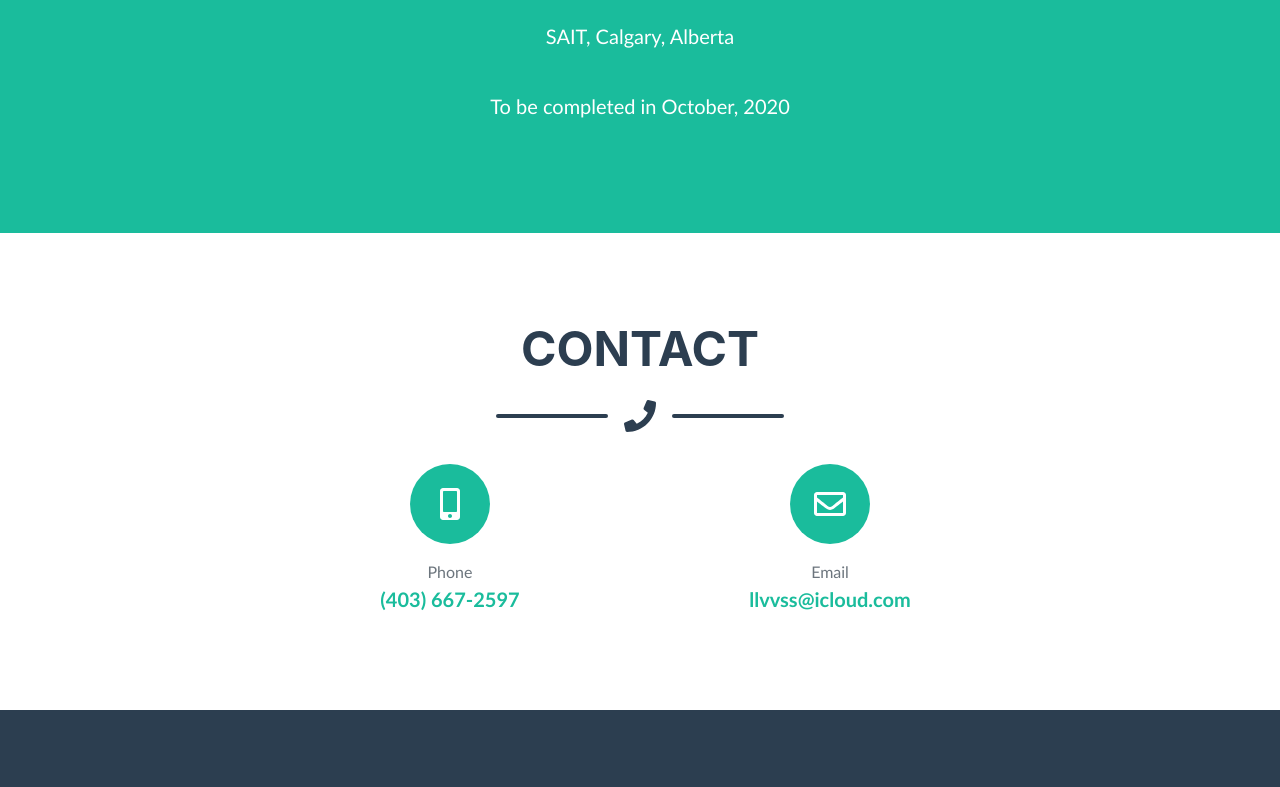
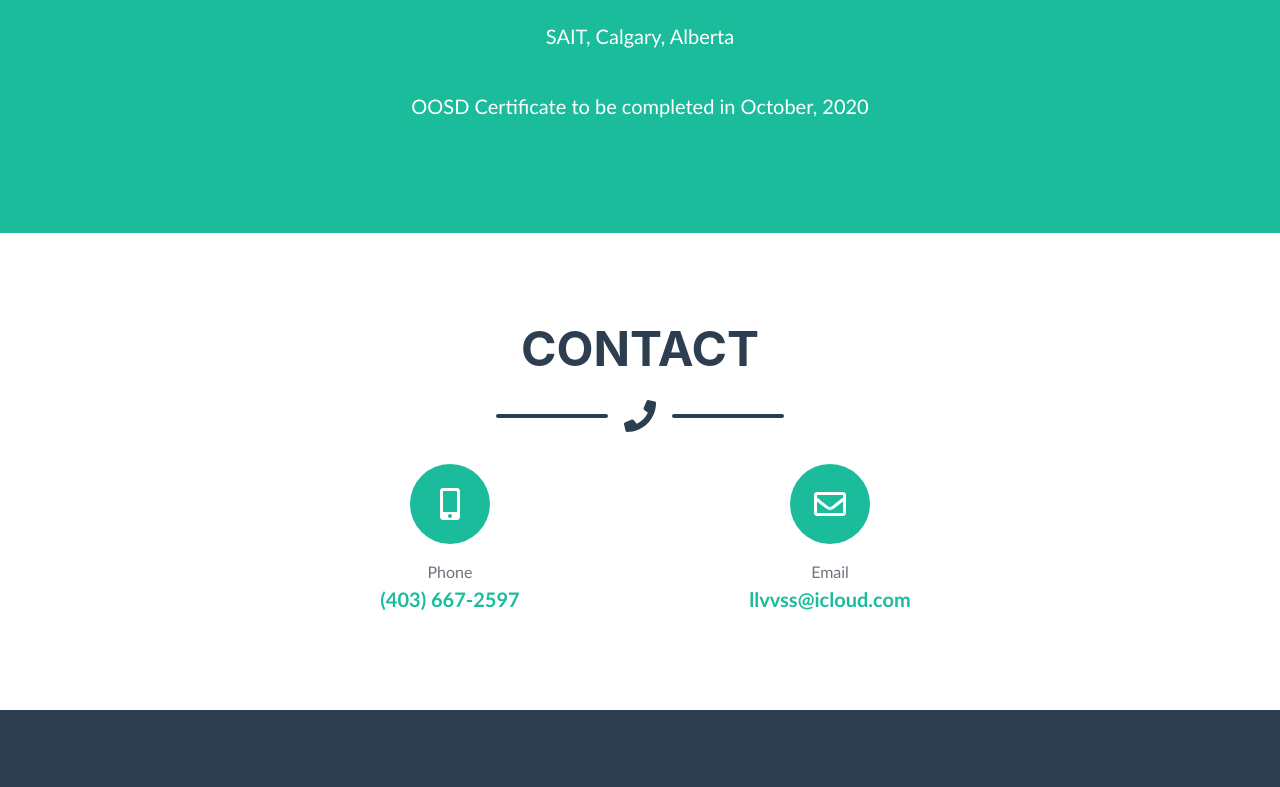
Before and after one commit to lsaffel/lsaffel.github.io, a plain HTML site: page index.html in a window 1280 px wide. Shown: the part 3609-4396 px from the top of the page. Drawn offline with nearby package versions, Linux system fonts and the light colour scheme; a web font is replaced by a local one.

Commit message:
Update index.html

```diff
--- a/index.html
+++ b/index.html
@@ -308,7 +308,7 @@
                 <p class="pre-wrap lead">University of Calgary</p></br></br>
                 <h3 class="mb-4">OOSD Certificate (Object-Oriented Software Development)</h3>
                 <p class="pre-wrap lead">SAIT, Calgary, Alberta</p></br>
-                <p class="pre-wrap lead">To be completed in October, 2020</p>
+                <p class="pre-wrap lead">OOSD Certificate to be completed in October, 2020</p>
             </div>
         </div>
     </section>
```
